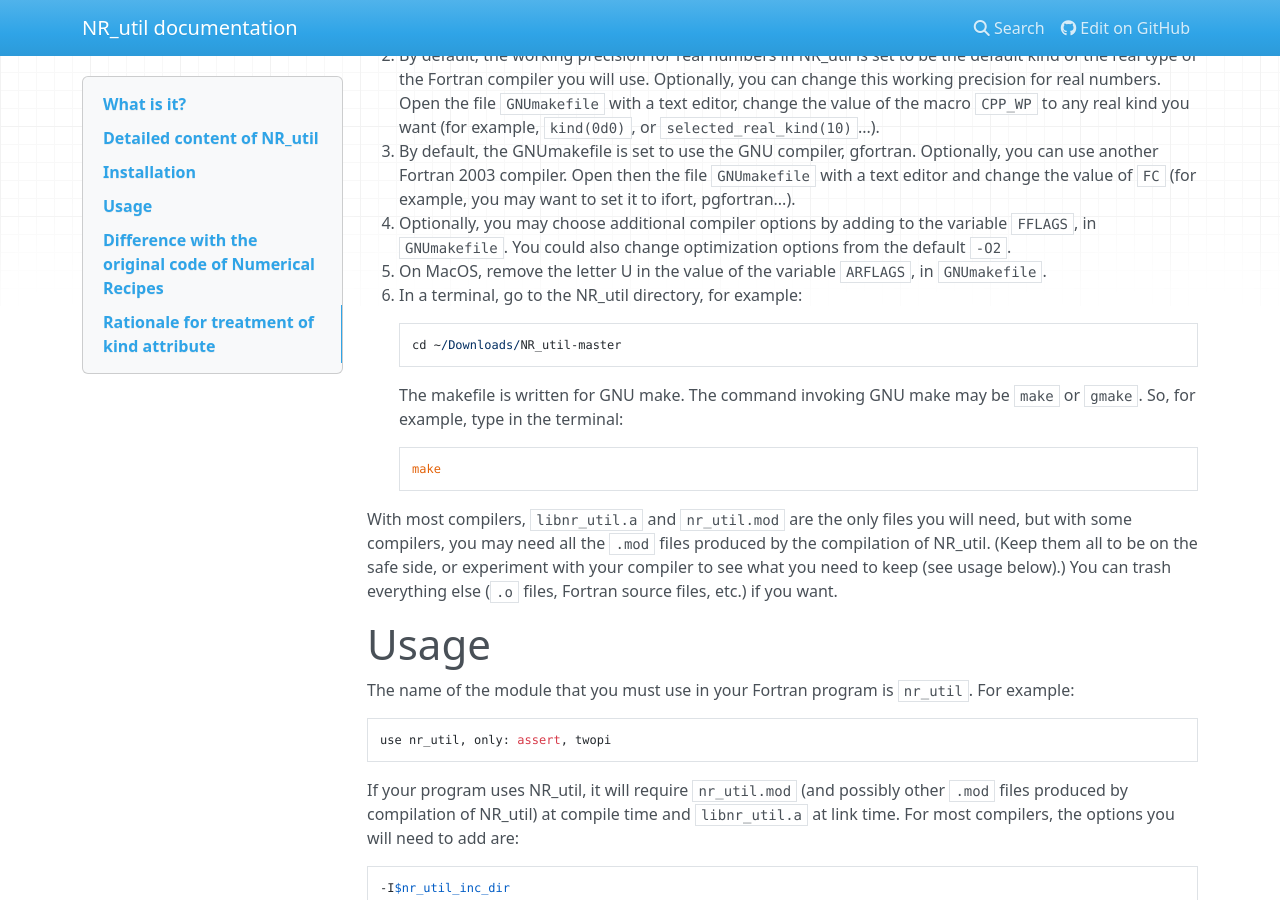
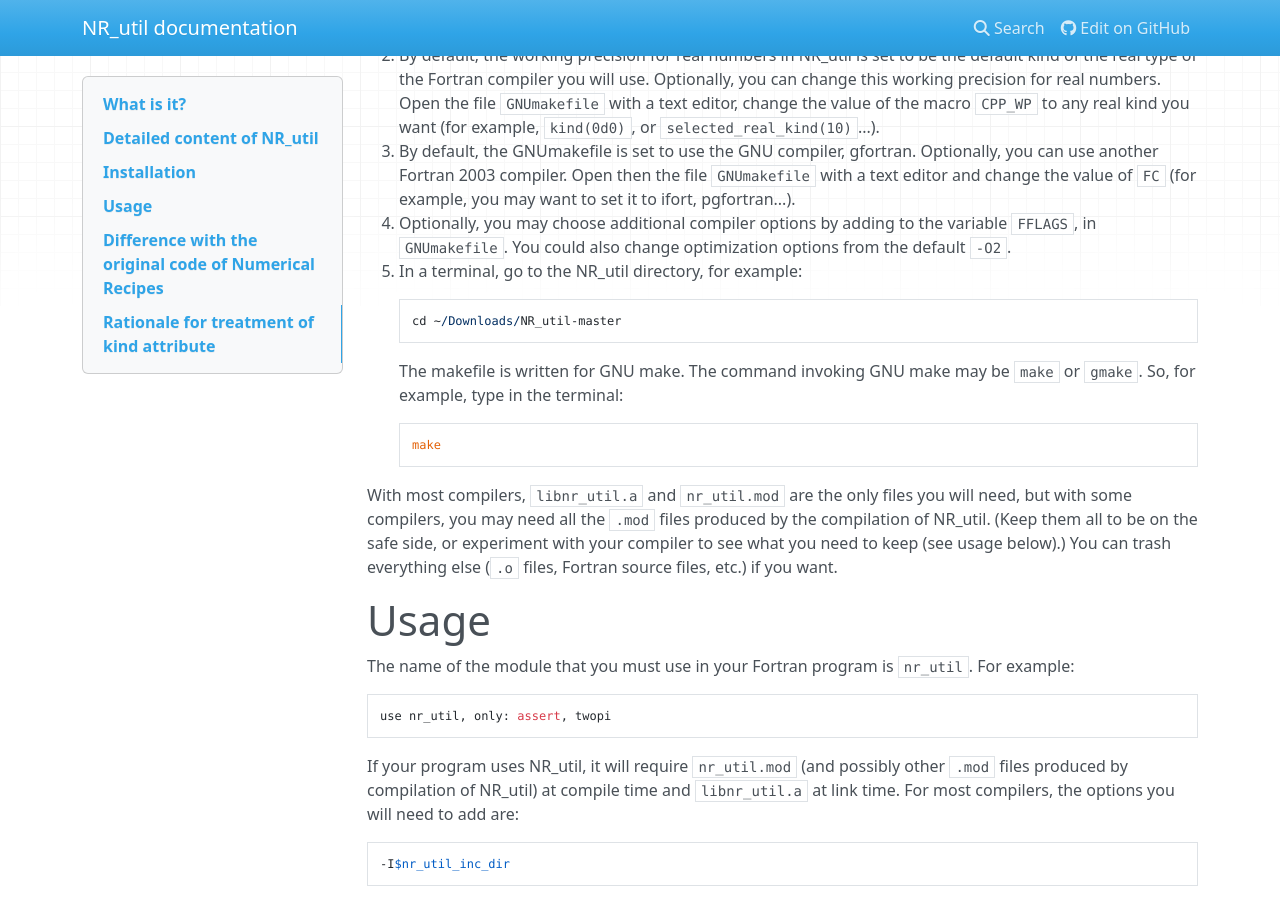
Before and after one commit to lguez/Jumble, an MkDocs documentation site: the page built from docs/index.md, in a window 1280 px wide and 900 px high, scrolled down 1846 px. Built offline with MkDocs 1.6.1, drawn with Linux system fonts in a browser that asks for light colours; nearby versions of some CDN libraries.

Commit message:
Remove U option of ar
Because old versions of ar do not have this flag. We do not really
care about this flag for installation, and we use cmake for
developping `NR_util`. Added benefit: no special instruction for Mac
OS users.

```diff
--- a/docs/index.md
+++ b/docs/index.md
@@ -84,9 +84,7 @@ Installation
 4.  Optionally, you may choose additional compiler options by adding to
     the variable `FFLAGS`, in `GNUmakefile`. You could also change
     optimization options from the default `-O2`.
-5.  On MacOS, remove the letter U in the value of the variable
-    `ARFLAGS`, in `GNUmakefile`.
-6.  In a terminal, go to the NR\_util directory, for example:
+5.  In a terminal, go to the NR\_util directory, for example:
 
         cd ~/Downloads/NR_util-master
 
```
Also changed, not shown: 1 other file.
